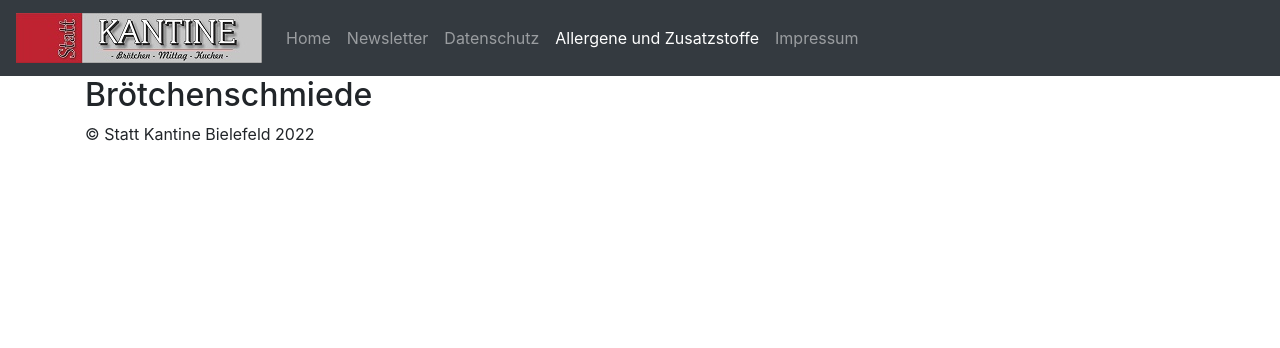
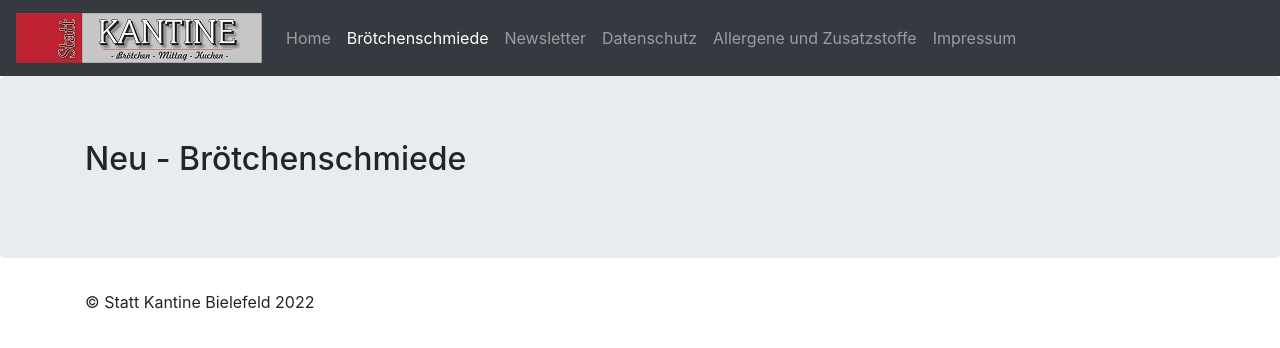
Before and after one commit to rmilczewski/statt-kantine-bielefeld.de, a plain HTML site: page broetchenschmiede.html in a window 1280 px wide. Drawn offline with nearby package versions, Linux system fonts and the light colour scheme.

Commit message:
broetchenschmiede

```diff
--- a/broetchenschmiede.html
+++ b/broetchenschmiede.html
@@ -32,14 +32,17 @@
         <li class="nav-item">
           <a class="nav-link" href="index.html">Home</span></a>
         </li>
+        <li class="nav-item active">
+          <a class="nav-link" href="broetchenschmiede.html">Brötchenschmiede <span class="sr-only">(current)</a>
+        </li>
         <li class="nav-item">
           <a class="nav-link" href="newsletter.html">Newsletter</a>
         </li>
         <li class="nav-item">
           <a class="nav-link" href="datenschutz.html">Datenschutz</a>
         </li>
-        <li class="nav-item active">
-          <a class="nav-link" href="#">Allergene und Zusatzstoffe <span class="sr-only">(current)</a>
+        <li class="nav-item">
+          <a class="nav-link" href="#">Allergene und Zusatzstoffe</a>
         </li>
         <li class="nav-item">
           <a class="nav-link" href="impressum.html">Impressum</a>
@@ -48,10 +51,19 @@
     </div>
   </nav>
 
-  <div id="broetchenschmiede" class="container">
+  <div class="jumbotron">
+    <div class="container">
+      <div class="row">
+        <div class="col">
+          <h2>Neu - Brötchenschmiede</h2>
+          <p>
+          </p>
+        </div>
+      </div>
+    </div>
+  </div>
 
-    <h2>Brötchenschmiede</h2>
-
+  <div class="container">
     <footer>
       <p>&copy; Statt Kantine Bielefeld 2022</p>
     </footer>
```
Also changed, not shown: allergene_und_zusatzstoffe.html (+3 -0 lines), datenschutz.html (+3 -0 lines), impressum.html (+3 -0 lines), index.html (+3 -0 lines), newsletter.html (+3 -0 lines).
